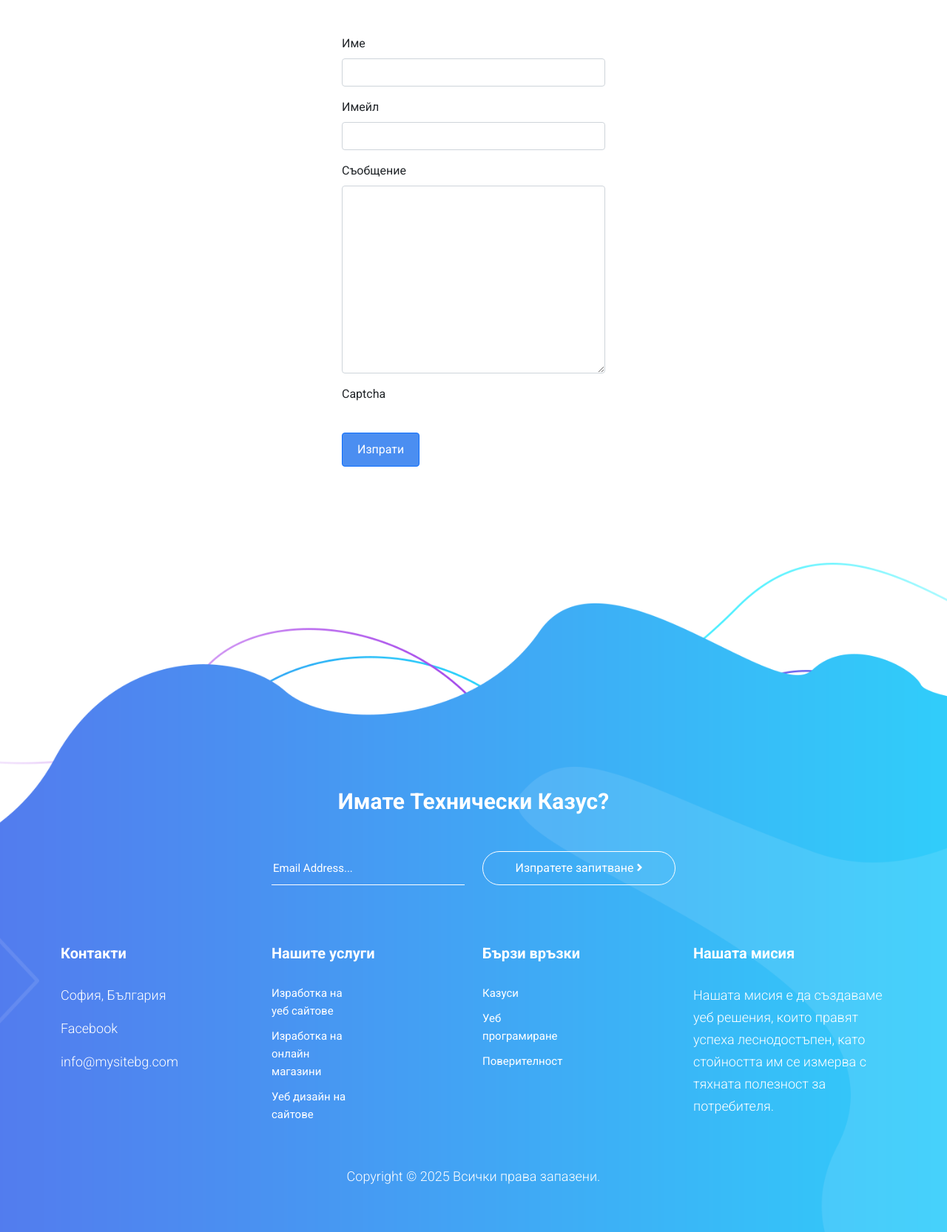
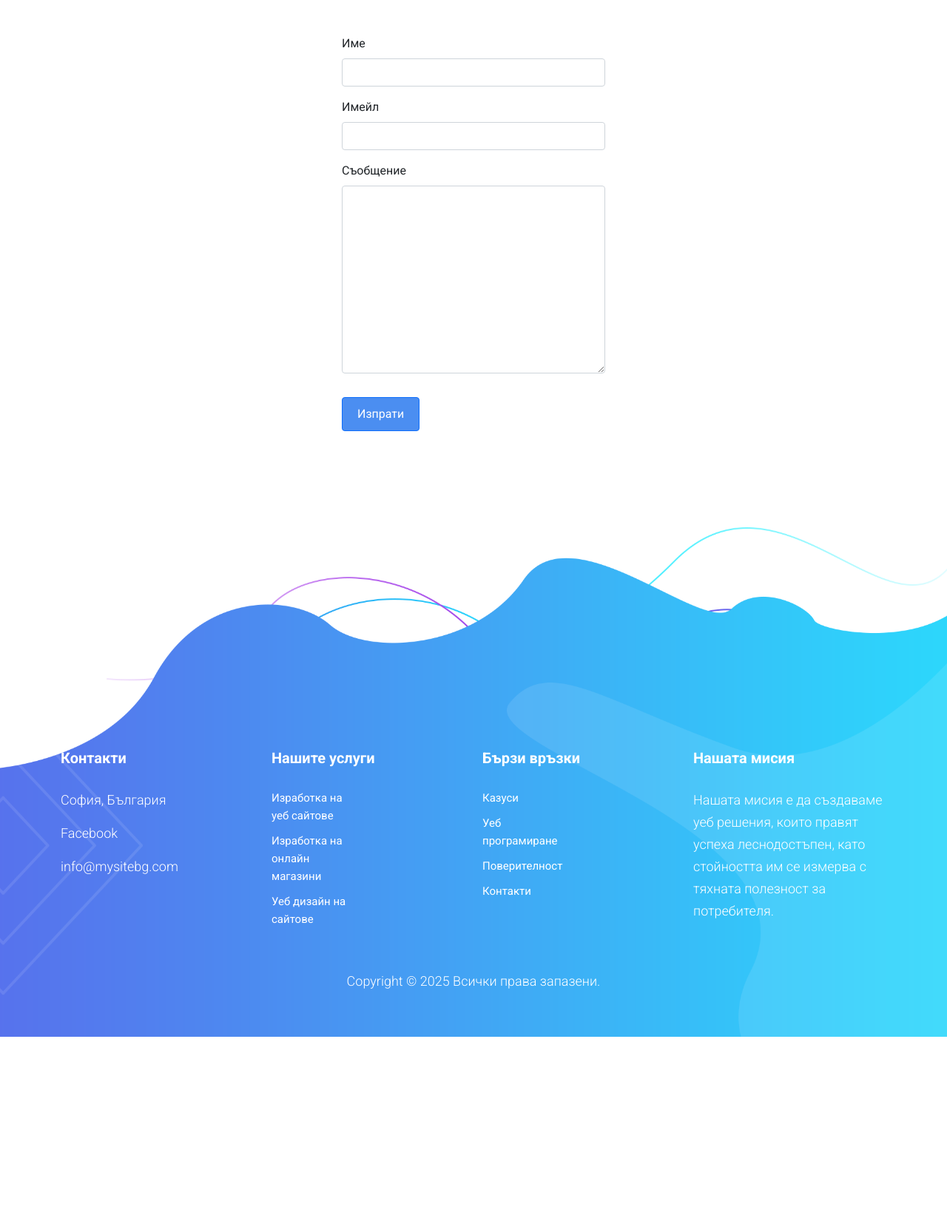
Before and after one commit to Ramona-Gospodinova/mysitebg, a Django app: page /contacts/ in a window 1280 px wide. Shown: the part 367-2033 px from the top of the page at 74% size. After the commit the page ends 1769 px from the top, so only its background shows below. Run offline with Django 5.2, Linux system fonts and the light colour scheme; some libraries are stand-ins or nearby versions.

Commit message:
contacts added

```diff
--- a/apps/services/forms.py
+++ b/apps/services/forms.py
@@ -18,7 +18,7 @@
     name = forms.CharField(label='Име', max_length=100)
     email = forms.EmailField(label='Имейл')
     message = forms.CharField(label='Съобщение', widget=forms.Textarea)
-    captcha = ReCaptchaField(widget=ReCaptchaV2Checkbox())
+    # captcha = ReCaptchaField(widget=ReCaptchaV2Checkbox())
 
     def __init__(self, *args, **kwargs):
         super().__init__(*args, **kwargs)
--- a/apps/services/views.py
+++ b/apps/services/views.py
@@ -44,12 +44,11 @@
             try:
                 send_mail(
                     f"Ново съобщение от {name}",
-                    message,
+                    message + f"\n\nИмейл: {email}",
                     DEFAULT_FROM_EMAIL,
                     DEFAULT_TO_EMAIL,
                     fail_silently=False,
                 )
-                print(f"Съобщение изпратено на {DEFAULT_TO_EMAIL}")
                 messages.success(request, 'Съобщението ви беше изпратено успешно.')
                 form = ContactForm()
             except Exception as e:
--- a/static/css/custom.css
+++ b/static/css/custom.css
@@ -1068,11 +1068,6 @@
   position: relative;
 }
 
-services10px;
-margin-left: 18%;
-margin-right: 18%;
-}
-
 .services .container-fluid {
   padding-left: 65px;
   padding-right: 65px;
@@ -1144,6 +1139,7 @@
   margin-bottom: 20px;
 
   display: -webkit-box;
+  line-clamp: 4;
   -webkit-line-clamp: 4;
   -webkit-box-orient: vertical;
   overflow: hidden;
@@ -1686,7 +1682,7 @@
   width: 100%;
 }
 
-footer #search button {
+footer .main-button {
   height: 46px;
   border-radius: 23px;
   border: 1px solid #fff;
@@ -1696,7 +1692,7 @@
   transition: all .5s;
 }
 
-footer #search button:hover {
+footer .main-button:hover {
   background-color: #fff;
   color: #4b8ef1;
 }
@@ -1878,7 +1874,6 @@
 
   padding: 5px 10px;
   margin-right: 10px;
-  float: left;
   color: #FFF;
   font-size: 16px;
   text-align: center;
--- a/templates/contacts.html
+++ b/templates/contacts.html
@@ -37,11 +37,9 @@
 
                 {% if messages %}
                     {% for message in messages %}
-                    <p style="color: green;">{{ message }}</p>
+                    <p class="mt-3 text-success">{{ message }}</p>
                     {% endfor %}
                 {% endif %}
-
-                <script src="https://www.google.com/recaptcha/api.js" async defer></script>
 
             </div>
         </div>
--- a/templates/homepage.html
+++ b/templates/homepage.html
@@ -16,13 +16,13 @@
                 </div>
                 <div class="col-lg-12">
                   <div class="white-button first-button scroll-to-section">
-                    <a href="#contact">
+                    <a href="{% url 'contacts' %}">
                       <i class="fas fa-paper-plane me-2"></i>
                       Изпратете казус
                     </a>
                   </div>
                   <div class="white-button scroll-to-section">
-                    <a href="#contact">
+                    <a href="{% url 'contacts' %}">
                       <i class="fas fa-comments me-2"></i>
                       Безплатна консултация
                     </a>
@@ -198,7 +198,7 @@
           <div class="col-lg-12">
             <p>Нашият екип от опитни разработчици е готов да поеме предизвикателството на вашия проект. Предлагаме индивидуален подход и внимание към детайла при всеки казус.</p>
             <div class="gradient-button">
-              <a href="#">Безплатна консултация</a>
+              <a href="{% url 'contacts' %}">Безплатна консултация</a>
             </div>
             <span>*Без обвързващи условия</span>
           </div>
--- a/templates/includes/footer.html
+++ b/templates/includes/footer.html
@@ -2,30 +2,6 @@
 
 <footer id="contacts">
   <div class="container">
-    <div class="row">
-      <div class="col-lg-8 offset-lg-2">
-        <div class="section-heading">
-          <h4>Имате технически казус?</h4>
-        </div>
-      </div>
-      <!-- CTA секция -->
-      <div class="col-lg-6 offset-lg-3">
-        <form id="search" action="#" method="GET">
-          <div class="row">
-            <div class="col-lg-6 col-sm-6">
-              <fieldset>
-                <input type="address" name="address" class="email" placeholder="Email Address..." autocomplete="on" required>
-              </fieldset>
-            </div>
-            <div class="col-lg-6 col-sm-6">
-              <fieldset>
-                <button type="submit" class="main-button">Изпратете запитване <i class="fa fa-angle-right"></i></button>
-              </fieldset>
-            </div>
-          </div>
-        </form>
-      </div>
-    </div>
     <div class="row">
       <div class="col-lg-3">
         <div class="footer-widget">
@@ -52,6 +28,7 @@
             <li><a href="#">Казуси</a></li>
             <li><a href="#">Уеб програмиране</a></li>
             <li><a href="#">Поверителност</a></li>
+            <li><a href="{% url 'contacts' %}">Контакти</a></li>
           </ul>
         </div>
       </div>
--- a/templates/use_case_single.html
+++ b/templates/use_case_single.html
@@ -55,7 +55,7 @@
                     <div class="card-body p-4 text-center">
                         <h4 class="mb-3">Имате подобен казус?</h4>
                         <p class="mb-4">Нашият екип от опитни разработчици може да ви помогне с всякакви предизвикателства в уеб разработката</p>
-                        <a href="" class="btn btn-light">Свържете се с нас</a>
+                        <a href="{% url 'contacts' %}" class="btn btn-light">Свържете се с нас</a>
                     </div>
                 </div>
             </div>
```
